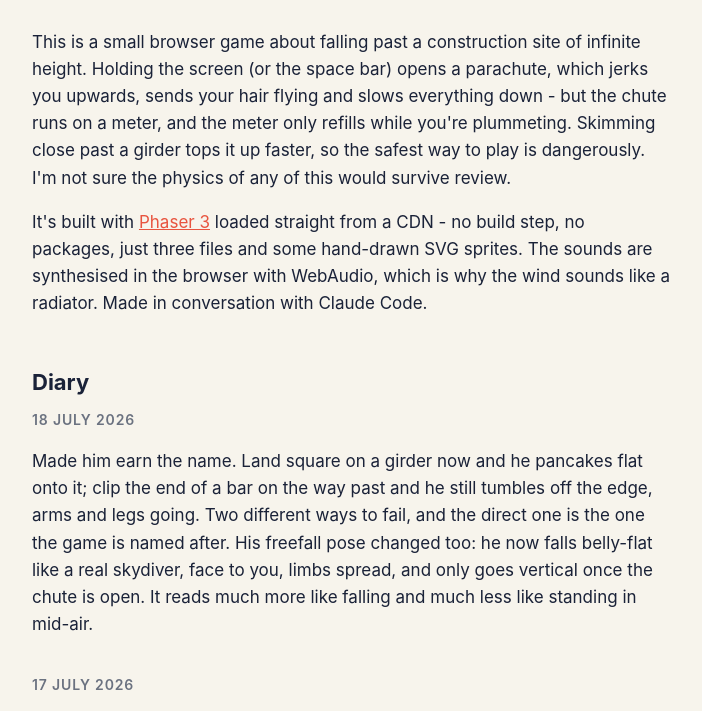
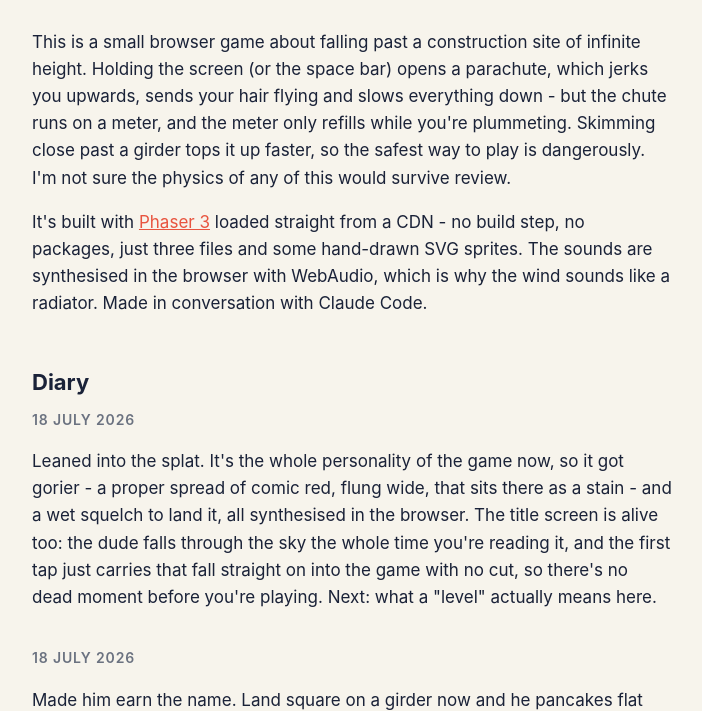
Before and after one commit to peter-guillam123/splat, a plain HTML site: page about.html in a window 1280 px wide. Shown: the part 233-944 px from the top of the page, without its empty margins (288-990 px from the left). Drawn offline with Linux system fonts and the light colour scheme.

Commit message:
Diary: living title screen, gorier splat, wet squelch
Co-Authored-By: Claude Fable 5 <noreply@anthropic.com>

```diff
--- a/about.html
+++ b/about.html
@@ -83,6 +83,18 @@
 
     <div class="entry">
       <div class="date">18 July 2026</div>
+      <p>Leaned into the splat. It's the whole personality of the game now,
+      so it got gorier - a proper spread of comic red, flung wide, that
+      sits there as a stain - and a wet squelch to land it, all
+      synthesised in the browser. The title screen is alive too: the dude
+      falls through the sky the whole time you're reading it, and the first
+      tap just carries that fall straight on into the game with no cut, so
+      there's no dead moment before you're playing. Next: what a "level"
+      actually means here.</p>
+    </div>
+
+    <div class="entry">
+      <div class="date">18 July 2026</div>
       <p>Made him earn the name. Land square on a girder now and he
       pancakes flat onto it; clip the end of a bar on the way past and he
       still tumbles off the edge, arms and legs going. Two different ways
```
